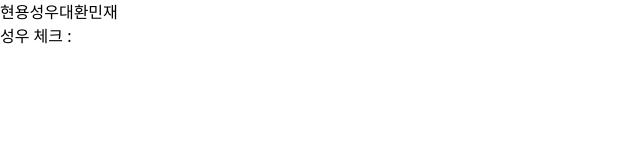
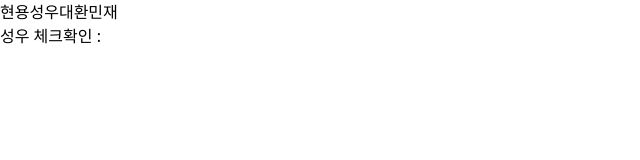
Before and after one commit to iminjae/LoveBlocks, a React (Vite) app in the folder vite/: page /seongwoo in a window 1280 px wide. Shown: the top 160 px of the page, without its empty margins (0-640 px from the left). Built offline with nearby package versions, Linux system fonts and the light colour scheme.

Commit message:
test sungwoo

```diff
--- a/vite/src/pages/SeongwooPage.tsx
+++ b/vite/src/pages/SeongwooPage.tsx
@@ -1,14 +1,7 @@
 import { FC } from "react";
 
-
 const SeongwooPage: FC = () => {
-
-  return (
-        <div>
-            성우 체크 :
-        </div>
-
-  );
+  return <div>성우 체크확인 :</div>;
 };
 
 export default SeongwooPage;
```
